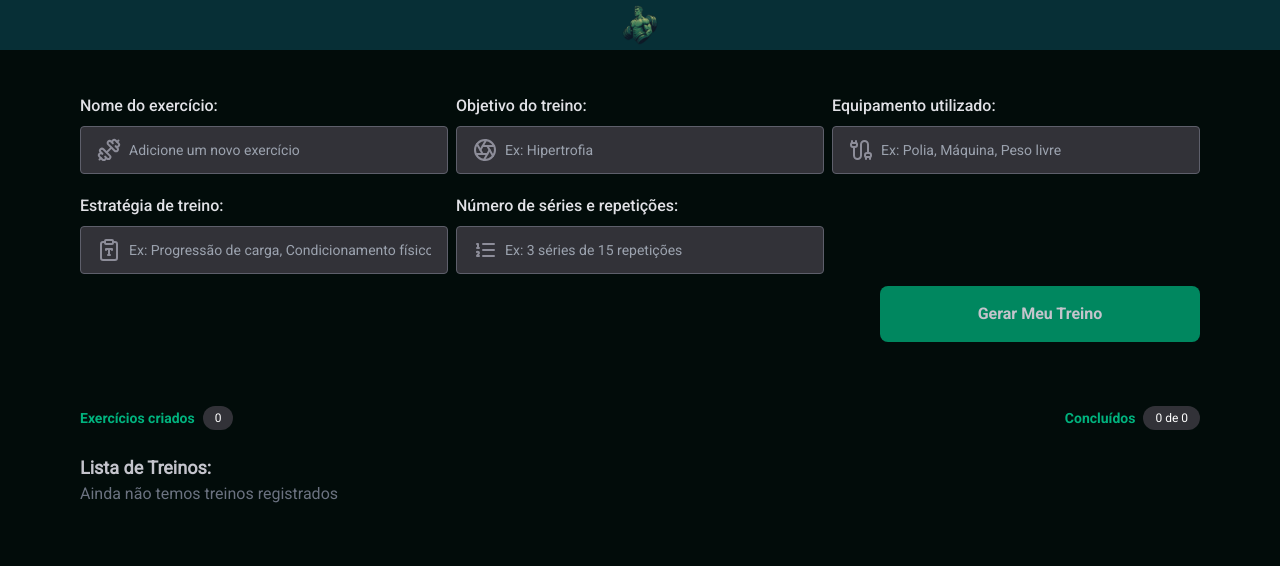
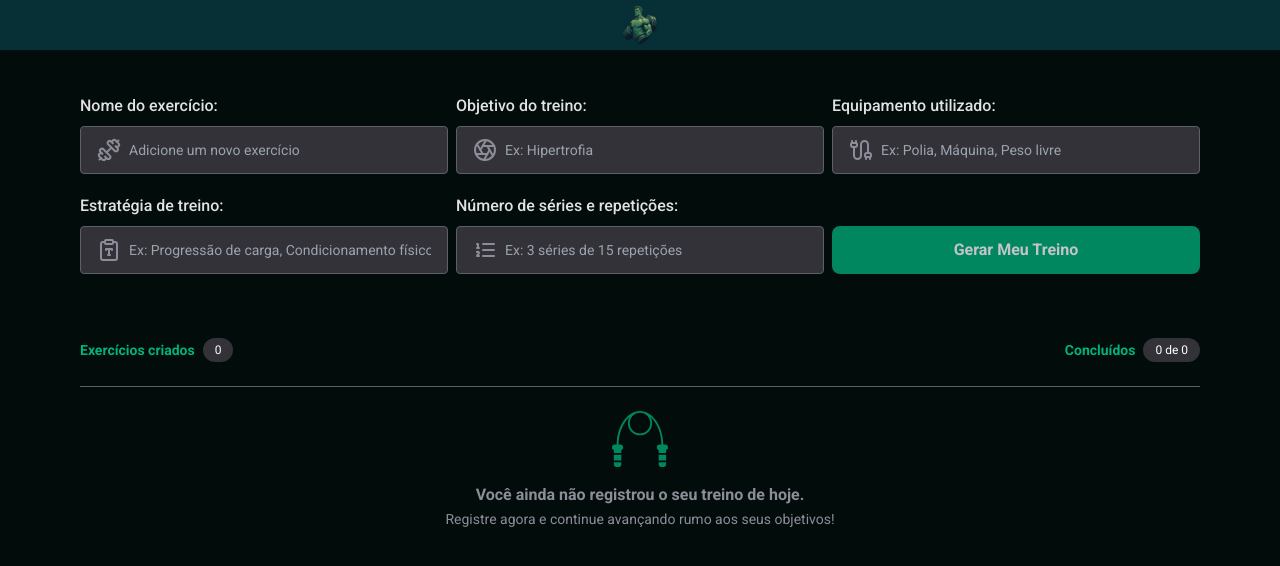
Before and after one commit to LucasAnselmoSilva12345/fit-feed, a React (Vite) app: page /training-tracker in a window 1280 px wide. Shown: the top 566 px of the page. Built offline with nearby package versions, Linux system fonts and the light colour scheme.

Commit message:
wip: Training Without Register and styles app
Signed-off-by: LucasAnselmoSilva12345 <lucasanselmodasilva02@gmail.com>

```diff
--- /dev/null
+++ b/src/assets/empty.tsx
@@ -0,0 +1,16 @@
+export function Empty() {
+  return (
+    <svg
+      width={56}
+      height={56}
+      viewBox="0 0 56 56"
+      fill="none"
+      xmlns="http://www.w3.org/2000/svg"
+    >
+      <path
+        d="M53.2 33.6h-1.883C50.982 14.99 40.656 0 28 0S5.018 14.99 4.683 33.6H2.8A2.803 2.803 0 000 36.4c0 1.216.783 2.243 1.869 2.628L1.874 42h7.452l.005-2.972A2.793 2.793 0 0011.2 36.4c0-1.544-1.256-2.8-2.8-2.8H6.55c.219-11.838 4.593-22.115 10.98-27.57a12.043 12.043 0 00-1.663 6.103c0 6.69 5.443 12.134 12.133 12.134 6.69 0 12.133-5.444 12.133-12.134 0-2.226-.613-4.307-1.664-6.103 6.388 5.455 10.762 15.732 10.982 27.57H47.6a2.803 2.803 0 00-2.8 2.8c0 1.216.783 2.243 1.869 2.628L46.674 42h7.452l.005-2.972A2.793 2.793 0 0056 36.4c0-1.544-1.256-2.8-2.8-2.8zM28 22.4c-5.66 0-10.267-4.606-10.267-10.267 0-5.66 4.606-10.266 10.267-10.266 5.66 0 10.267 4.606 10.267 10.266C38.267 17.794 33.66 22.4 28 22.4zM1.889 49.466H9.31l.012-5.6H1.877l.012 5.6zM1.896 53.23A2.774 2.774 0 004.666 56h1.868a2.774 2.774 0 002.77-2.769l.003-1.898H1.892l.004 1.896zM46.689 49.466h7.422l.012-5.6h-7.445l.01 5.6zM46.696 53.23A2.774 2.774 0 0049.467 56h1.867a2.774 2.774 0 002.77-2.769l.004-1.898h-7.416l.004 1.896z"
+        fill="#00875F"
+      />
+    </svg>
+  );
+}
--- a/src/pages/training-tracker/training-form.tsx
+++ b/src/pages/training-tracker/training-form.tsx
@@ -163,14 +163,14 @@ export function TrainingForm({ onSubmit }: TrainingFormProps) {
             </p>
           )}
         </div>
+
+        <button
+          type="submit"
+          className="w-full h-12 bg-eucalyptus-700 rounded-lg capitalize font-roboto-bold text-base font-bold transition ease-in-out duration-200 hover:bg-eucalyptus-500"
+        >
+          Gerar meu treino
+        </button>
       </div>
-
-      <button
-        type="submit"
-        className="w-full lg:max-w-xs p-4 bg-eucalyptus-700 rounded-lg capitalize font-roboto-bold text-base font-bold transition ease-in-out duration-200 hover:bg-eucalyptus-500"
-      >
-        Gerar meu treino
-      </button>
     </form>
   );
 }
--- a/src/pages/training-tracker/training-list.tsx
+++ b/src/pages/training-tracker/training-list.tsx
@@ -1,4 +1,5 @@
 import { useState } from 'react';
+import { TrainingWithoutRegister } from './training-without-register';
 
 interface TrainingData {
   exerciseName: string;
@@ -28,9 +29,8 @@ export function TrainingList({
 
   return (
     <div className="mt-6">
-      <h3 className="font-bold text-lg">Lista de Treinos:</h3>
       {trainings.length === 0 ? (
-        <p className="text-gray-500">Ainda não temos treinos registrados</p>
+        <TrainingWithoutRegister />
       ) : (
         <ul className="space-y-4">
           {trainings.map((training, index) => (
--- /dev/null
+++ b/src/pages/training-tracker/training-without-register.tsx
@@ -0,0 +1,20 @@
+import { Empty } from '../../assets/empty';
+
+export function TrainingWithoutRegister() {
+  return (
+    <div className="border-t border-woodsmoke-600">
+      <div className="pt-6 flex flex-col items-center justify-center gap-4">
+        <Empty />
+
+        <div className="text-center">
+          <p className="text-woodsmoke-400 font-roboto-bold font-bold text-base">
+            Você ainda não registrou o seu treino de hoje.
+          </p>
+          <span className="text-woodsmoke-400 font-roboto-regular text-sm font-normal">
+            Registre agora e continue avançando rumo aos seus objetivos!
+          </span>
+        </div>
+      </div>
+    </div>
+  );
+}
```
